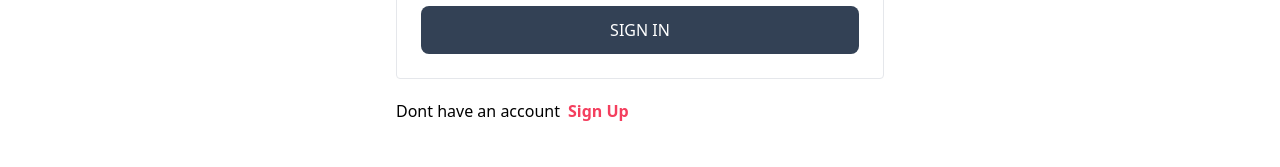
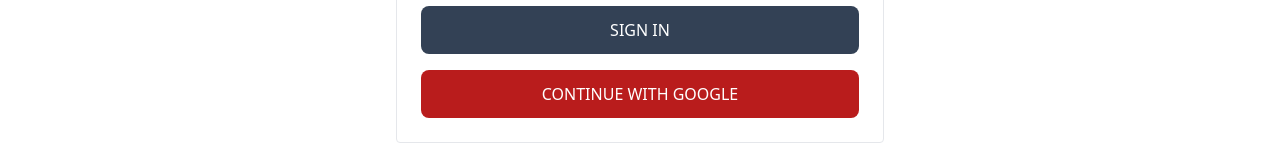
Before and after one commit to BMancilla23/App-Auth-Client, a React (Vite) app: page /sign-in in a window 1280 px wide. Shown: the part 315-482 px from the top of the page. Built offline with nearby package versions, Linux system fonts and the light colour scheme; no server answers.

Commit message:
Se añadió y creo OAuth component

```diff
--- /dev/null
+++ b/src/components/OAuth/OAuth.jsx
@@ -0,0 +1,45 @@
+import PropTypes from 'prop-types';
+import {GoogleAuthProvider, signInWithPopup, getAuth} from "firebase/auth"
+import { app } from '@/firebase';
+import { useDispatch } from 'react-redux';
+import { signInSuccess } from '@/redux/user/userSlice';
+
+const OAuth = ({}) => {
+
+	const dispatch = useDispatch()
+	const handleGoogleClick = async () => {
+		try {
+			const provider = new GoogleAuthProvider();
+			const auth = getAuth(app)
+
+			const result = await signInWithPopup(auth, provider)
+			/* console.log(result); */
+			const res = await fetch('/api/v1/auth/google', {
+				method: 'POST',
+				headers: {
+					'Content-Type': 'application/json'
+				},
+				body: JSON.stringify({
+					name: result.user.displayName,
+					email: result.user.email,
+					photo: result.user.photoURL
+				})
+			})
+			const data = await res.json();
+			console.log(data);
+			dispatch(signInSuccess(data))
+		} catch (error) {
+			console.log("Could not login with google", error)
+		}
+	}
+
+	return (
+		<button type='button' onClick={handleGoogleClick} className='bg-red-700 text-white rounded-lg p-3 uppercase hover:opacity-95'>
+ 			Continue with google
+ 		</button>
+	);
+};
+
+OAuth.propTypes = {};
+
+export default OAuth;
--- a/src/pages/SignIn.jsx
+++ b/src/pages/SignIn.jsx
@@ -1,3 +1,4 @@
+import { OAuth } from '@/components'
 import { signInFailure, signInStart, signInSuccess } from '@/redux/user/userSlice'
 import React from 'react'
 import { useState } from 'react'
@@ -59,6 +60,7 @@
         <input type="email" name="email" id="email" placeholder='Email' className='outline-none bg-slate-100 p-3 rounded-lg' onChange={handleChange} />
         <input type="password" name="password" id="password" placeholder='*******' className='outline-none bg-slate-100 p-3 rounded-lg' onChange={handleChange} />
         <button disabled={loading} className='bg-slate-700 text-white p-3 rounded-lg uppercase hover:opacity-95 disabled:opacity-80'>{loading ? 'Loading...' : 'Sign In'}</button>
+        <OAuth/>
       </form>
       <div className='flex gap-2 mt-5'>
         <p>Dont have an account</p>
--- a/src/pages/SignUp.jsx
+++ b/src/pages/SignUp.jsx
@@ -1,3 +1,4 @@
+import { OAuth } from '@/components'
 import React from 'react'
 import { useState } from 'react'
 import { Link, useNavigate } from 'react-router-dom'
@@ -50,6 +51,7 @@
         <input type="email" name="email" id="email" placeholder='Email' className='outline-none bg-slate-100 p-3 rounded-lg' onChange={handleChange} />
         <input type="password" name="password" id="password" placeholder='*******' className='outline-none bg-slate-100 p-3 rounded-lg' onChange={handleChange} />
         <button disabled={loading} className='bg-slate-700 text-white p-3 rounded-lg uppercase hover:opacity-95 disabled:opacity-80'>{loading ? 'Loading...' : 'Sign Up'}</button>
+        <OAuth/>
       </form>
       <div className='flex gap-2 mt-5'>
         <p>Have an account</p>
```
